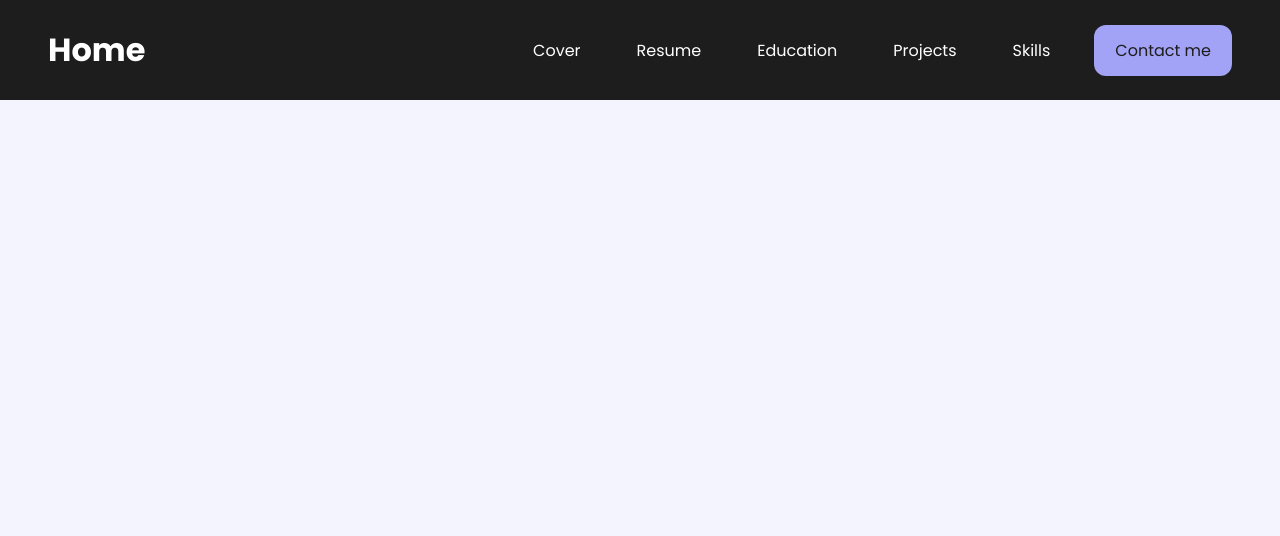
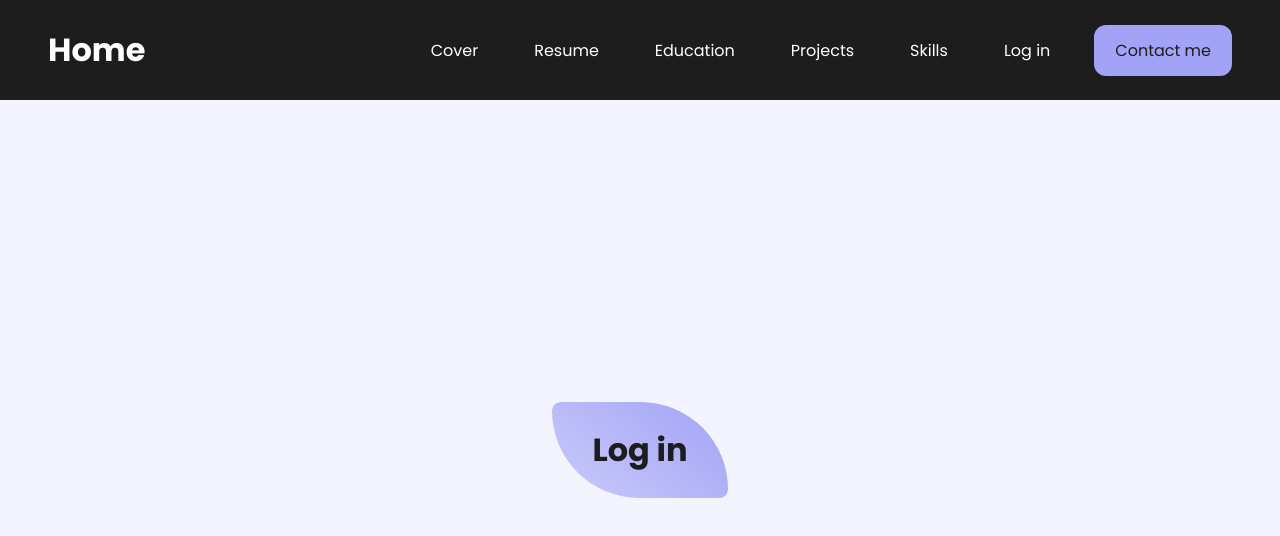
Before and after one commit to Amanda-Leech/portfolio-fe, a React (Create React App) app: page /Login in a window 1280 px wide. Shown: the top 536 px of the page. Built offline with nearby package versions, Linux system fonts and the light colour scheme.

Commit message:
add log in page

```diff
--- a/src/App.js
+++ b/src/App.js
@@ -7,6 +7,7 @@ import Project from './page/Project';
 import Contact from './page/Contact';
 import Resume from './page/Resume';
 import Skill from './page/Skill';
+import Login from './page/Login';
 
 function App() {
     return (
@@ -26,9 +27,12 @@ function App() {
                 </Route>
                 <Route path="/Project">
                     <Project />
-                    <Route path="/Skill">
-                        <Skill />
-                    </Route>
+                </Route>
+                <Route path="/Skill">
+                    <Skill />
+                </Route>
+                <Route path="/Login">
+                    <Login />
                 </Route>
                 <Route path="/page-cta">
                     <Contact />
--- a/src/component/Header.js
+++ b/src/component/Header.js
@@ -66,6 +66,11 @@ const Header = () => {
                                 Skills
                             </Link>
                         </li>
+                        <li>
+                            <Link to="/Login" onClick={menuToggleHandler}>
+                                Log in
+                            </Link>
+                        </li>
                     </ul>
                     <button onClick={ctaClickHandler}>Contact me</button>
                 </nav>
--- /dev/null
+++ b/src/page/Login.js
@@ -0,0 +1,7 @@
+import React from 'react';
+
+function Login() {
+    return <h1>Log in</h1>;
+}
+
+export default Login;
```
